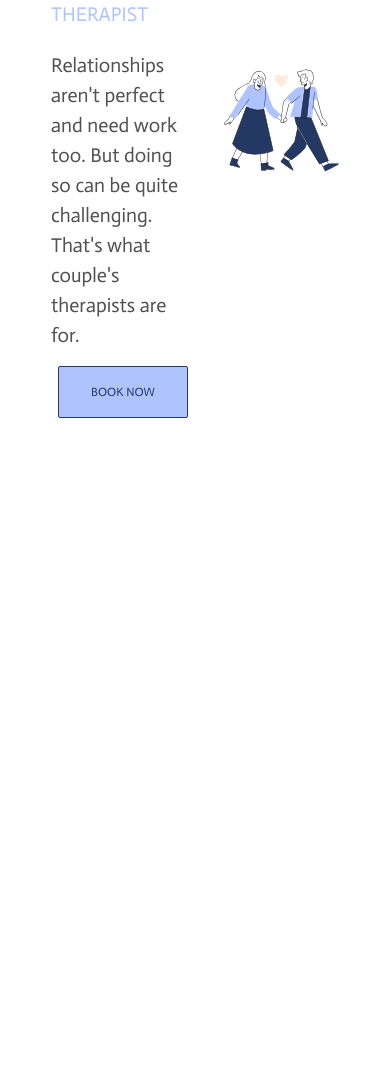
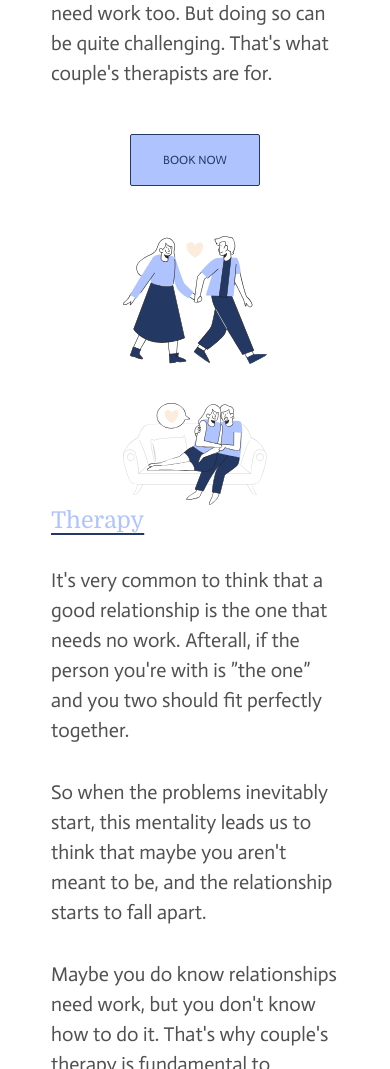
Before and after one commit to fcherini/couple-therapist, a plain HTML site: page index.html in a window 390 px wide. Shown: the part 224-1293 px from the top of the page. Before the commit the page ends 844 px from the top, so only its background shows below. Drawn offline with nearby package versions, Linux system fonts and the light colour scheme.

Commit message:
Finish therapy. Fix navbar

```diff
--- a/css/style.css
+++ b/css/style.css
@@ -14,6 +14,8 @@
 /* Global */
 .container {
   width: 80vw;
+  display: flex;
+  justify-content: space-between;
 }
 
 h2 {
@@ -24,6 +26,15 @@ h2 {
 }
 
 h3 {
+  font-family: var(--secondFont);
+  color: var(--primaryColor);
+  line-height: 2rem;
+  text-decoration: 2px underline var(--darkColor);
+  text-underline-position: under;
+  padding-bottom: 20px;
+}
+
+h4 {
   color: var(--primaryColor);
   text-transform: uppercase;
   font-size: 1.25rem;
@@ -39,6 +50,7 @@ p {
   background: var(--lightColor);
   text-transform: uppercase;
   font-size: 0.75rem;
+  position: fixed;
 }
 
 .nav-link {
@@ -52,23 +64,14 @@ p {
   padding-top: 12%;
 }
 
-.home .container {
-  display: flex;
-  justify-content: space-between;
-}
-
 .text-wrapper {
-  width: 50%;
   display: flex;
   flex-direction: column;
+  width: 50%;
 }
 
 .text-wrapper p {
   font-size: 1.25rem;
-}
-
-.home img {
-  width: 40%;
 }
 
 .btn {
@@ -86,3 +89,26 @@ p {
 .btn:hover {
   background-color: transparent;
 }
+
+/* Therapy */
+.therapy {
+  padding-top: 10%;
+}
+
+.therapy p {
+  padding-bottom: 1rem;
+}
+
+@media screen and (max-width: 992px) {
+  .text-wrapper {
+    width: 100%;
+  }
+  .home img,
+  .therapy img {
+    width: 50%;
+    margin: auto;
+  }
+  .btn {
+    margin: 30px auto 50px auto;
+  }
+}
--- a/index.html
+++ b/index.html
@@ -37,7 +37,7 @@
           <span class="navbar-toggler-icon"></span>
         </button>
         <div class="collapse navbar-collapse" id="navbarNav">
-          <ul class="navbar-nav">
+          <ul class="navbar-nav ms-auto">
             <li class="nav-item">
               <a class="nav-link active" aria-current="page" href="#">home</a>
             </li>
@@ -59,10 +59,10 @@
     </nav>
     <!-- Home -->
     <section class="home">
-      <div class="container">
+      <div class="container flex-column flex-lg-row">
         <div class="text-wrapper">
           <h2>Angela Kirk</h2>
-          <h3>couple's therapist</h3>
+          <h4>couple's therapist</h3>
           <p>
             Relationships aren't perfect and need work too. But doing so can be
             quite challenging. That's what couple's therapists are for.
@@ -72,9 +72,21 @@
         <img src="./assets/couple_hands.svg" alt="couple holding hands" />
       </div>
     </section>
-    <section class="therapy"></section>
+    <!-- Therapy -->
+    <section class="therapy">
+      <div class="container flex-column flex-lg-row">
+      <img src="./assets/couple_couch.svg" alt="couple in couch">
+      <div class="text-wrapper">
+        <h3>Therapy</h3>
+      <p>It's very common to think that a good relationship is the one that needs no work. Afterall, if the person you're with is ”the one” and you two should fit perfectly together.</p>
+      <p>So when the problems inevitably start, this mentality leads us to think that maybe you aren't meant to be, and the relationship starts to fall apart.</p>
+      <p>Maybe you do know relationships need work, but you don't know how to do it. That's why couple's therapy is fundamental to maintain a happy and healthy relationship</p></div></div>
+    </section>
+    <!-- About -->
     <section class="about"></section>
+    <!-- Resoures -->
     <section class="resources"></section>
+    <!-- Contact -->
     <section class="contact"></section>
     <!-- Scripts -->
     <script
```
